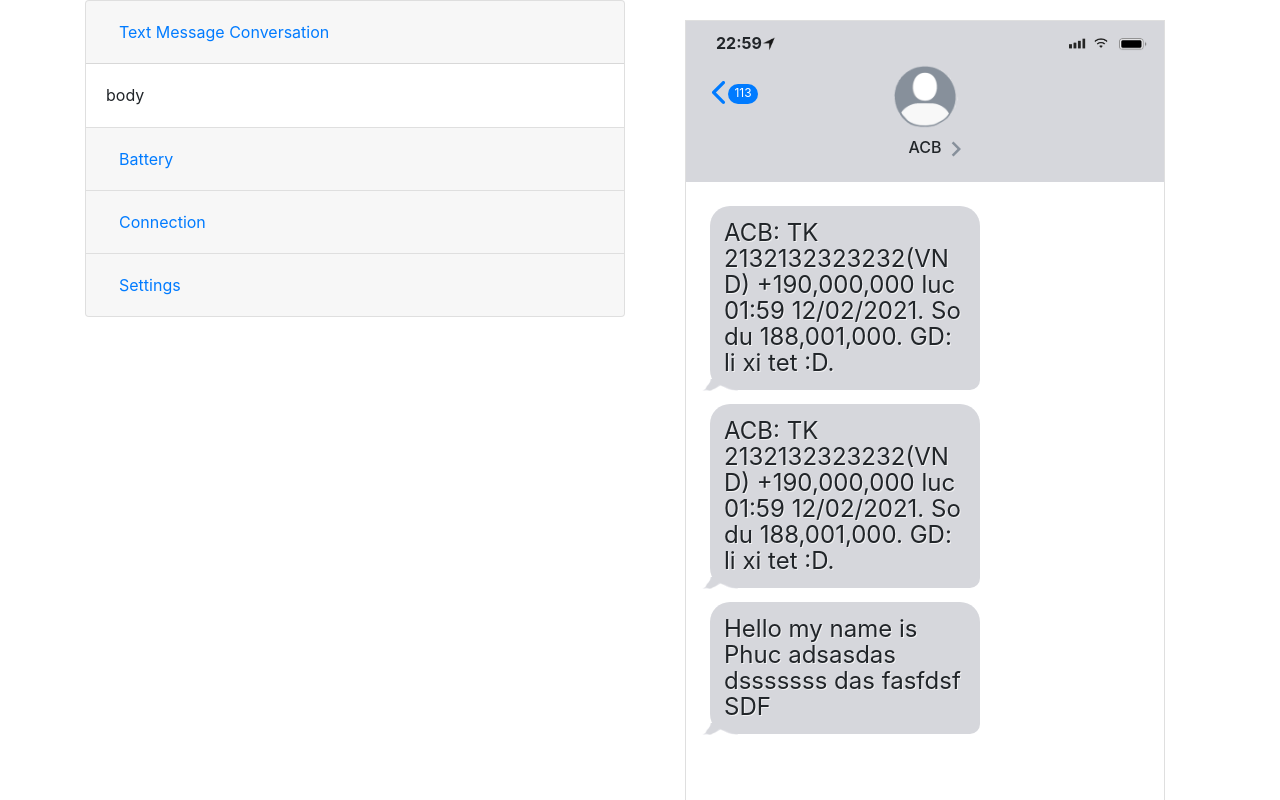
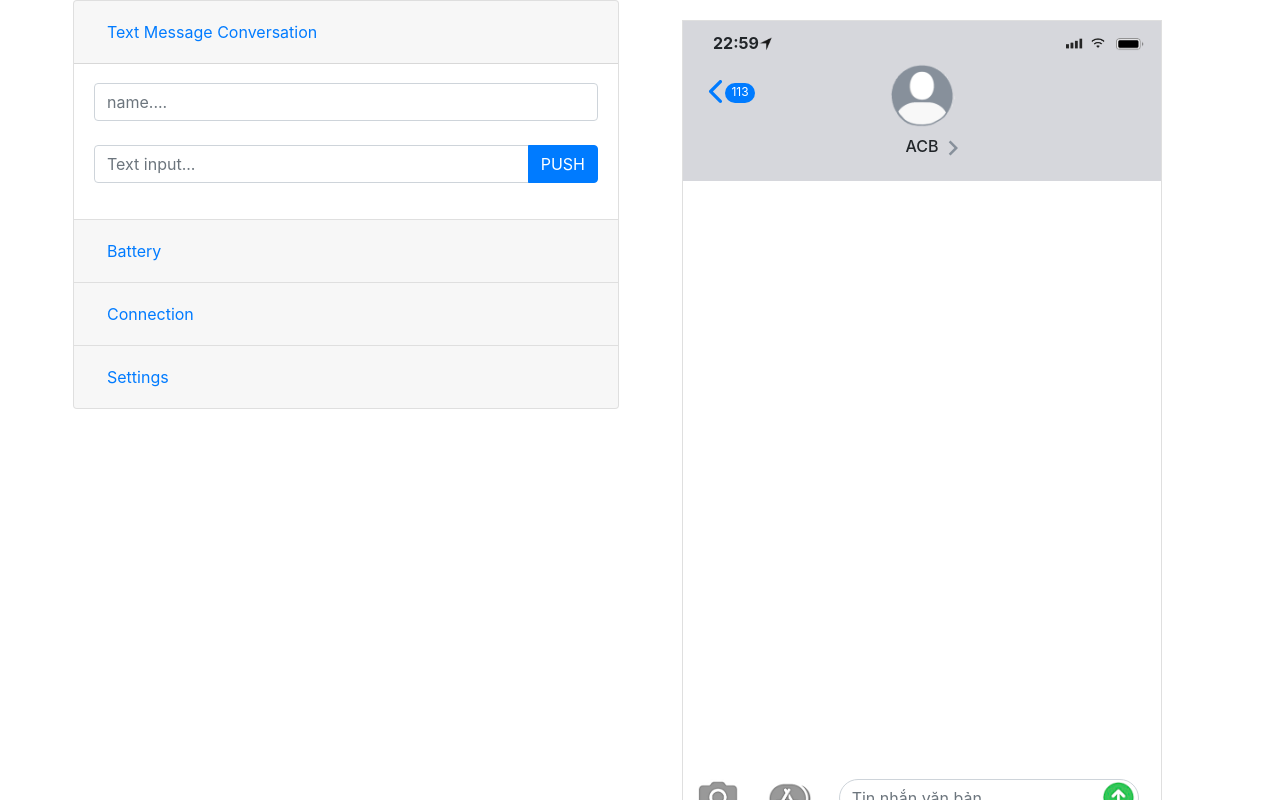
Before and after one commit to minhphuc010194/FakeSMS-Iphone-ReactJS, a React (Create React App) app: page / in a window 1280 px wide. Shown: the top 800 px of the page. Built offline with nearby package versions, Linux system fonts and the light colour scheme.

Commit message:
css and input my text

```diff
--- a/src/App.js
+++ b/src/App.js
@@ -1,14 +1,54 @@
+import React,{useState} from "react";
 import './App.css';
 import 'bootstrap/dist/css/bootstrap.min.css';
 import { Container, Row, Col } from "react-bootstrap";
 import Input_sms from './components/input';
 import Share_screen from './components/share_screen';
+
+
+
 function App() {
+    const [name, setName] = useState("ACB")
+    const [text, setText] = useState([])
+
+
+
+    function get_input(tag, value){
+        switch(tag){
+            case "name": setName(value) ;break;
+            case "text":
+                // let temp = [...text];
+                let obj = {str: value, loc: "left"};
+                // temp.push(obj)
+                setText((prev)=>[...prev, obj])
+            break;
+            case "mytext":
+                let obj_mytext = {str: value, loc: "right"}
+                setText((prev)=>[...prev, obj_mytext])
+            break;
+
+        }
+    }
+    function del_text(id) {
+        let temp = [...text]
+        temp.splice(id, 1)
+        setText(()=>[...temp])
+    }
+
   return (
-    <Container>
+    <Container className="container-root" style={{paddingLeft: 3}}>
       <Row>
-          <Col><Input_sms /></Col>
-          <Col><Share_screen /></Col>
+          <Col>
+            <Input_sms get_input={get_input} />
+        </Col>
+        <Col>
+            <Share_screen
+                name={name}
+                text={text}
+                del_text={del_text}
+                get_input={get_input}
+            />
+        </Col>
       </Row>
     </Container>
   );
--- a/src/components/input/index.jsx
+++ b/src/components/input/index.jsx
@@ -1,12 +1,24 @@
-import React from 'react';
-import {Accordion, Card, Button} from 'react-bootstrap';
+import React,{useRef} from 'react';
+import {Accordion, Card, Button, Form, InputGroup, Row, Col} from 'react-bootstrap';
 import PropTypes from 'prop-types';
 
 Input_sms.propTypes = {
-
+    get_input: PropTypes.func,
 };
 
 function Input_sms(props) {
+    const {get_input} = props
+    const ref_text = useRef("")
+
+
+    const change_text = () =>{
+        if((ref_text.current).trim()){
+            get_input("text",ref_text.current)
+            document.getElementById('input-text').value=""
+            ref_text.current = ""
+        }
+    }
+
     return (
         <>
             <Accordion defaultActiveKey="0">
@@ -17,7 +29,33 @@
                         </Accordion.Toggle>
                     </Card.Header>
                     <Accordion.Collapse eventKey="0">
-                        <Card.Body>body </Card.Body>
+                        <Card.Body>
+                            <Row>
+                                <Col>
+                                    <Form.Control onChange={(e)=>get_input("name",e.target.value)} type="text" placeholder="name...." />
+                                </Col>
+                            </Row>
+                            <br/>
+                            <Row>
+                                <Col>
+                                    <InputGroup className="mb-3">
+                                        <Form.Control
+                                            id="input-text"
+                                            placeholder="Text input..."
+                                            aria-label="Recipient's username"
+                                            aria-describedby="basic-addon2"
+                                            onChange={(e)=>ref_text.current = e.target.value}
+                                            onKeyDown={(e)=>{if(e.key==="Enter"){change_text()}}}
+                                        />
+                                        <InputGroup.Append>
+                                            <Button onClick={change_text}>PUSH</Button>
+                                        </InputGroup.Append>
+                                    </InputGroup>
+                                </Col>
+
+                            </Row>
+                            {/* <p><Form.Control onChange={(e)=>get_input("text",e.target.value)} type="text" placeholder="text...." /></p> */}
+                        </Card.Body>
                     </Accordion.Collapse>
                 </Card>
                 <Card>
@@ -27,7 +65,7 @@
                         </Accordion.Toggle>
                     </Card.Header>
                     <Accordion.Collapse eventKey="1">
-                        <Card.Body>body 1</Card.Body>
+                        <Card.Body>Rảnh rỗi viết tiếp....</Card.Body>
                     </Accordion.Collapse>
                 </Card>
                 <Card>
@@ -37,7 +75,7 @@
                         </Accordion.Toggle>
                     </Card.Header>
                     <Accordion.Collapse eventKey="2">
-                        <Card.Body>body 2</Card.Body>
+                        <Card.Body>Rảnh rỗi viết tiếp....</Card.Body>
                     </Accordion.Collapse>
                 </Card>
                 <Card>
@@ -47,7 +85,7 @@
                         </Accordion.Toggle>
                     </Card.Header>
                     <Accordion.Collapse eventKey="3">
-                        <Card.Body>body 3</Card.Body>
+                        <Card.Body>Rảnh rỗi viết tiếp....</Card.Body>
                     </Accordion.Collapse>
                 </Card>
 
--- a/src/components/share_screen/index.css
+++ b/src/components/share_screen/index.css
@@ -1,4 +1,31 @@
-.corner{
+.screen{
+    width: 480px;
+    margin-top: 20px;
+    border: 1px solid #dfdfdf;
+}
+.header-phone-row-01{
+    background:#d6d7dc;
+    padding-top: 10px;
+    padding-bottom: 20px;
+}
+.header-phone-col-01{
+    text-align: left;
+    padding-left: 30px;
+}
+.header-phone-col-02{
+    text-align: right;
+}
+
+.header-phone-row-02{
+    background: #d6d7dc;
+    margin-top: -1px;
+}
+.body-phone-text-row{
+    top: 0px;
+    /* display: block; */
+    cursor: pointer;
+}
+.corner-left{
     background: url('../../icons/bubble_corner_grey.png') no-repeat;
     width: 36px;
     height: 12px;
@@ -6,18 +33,63 @@
     bottom: -1px;
     left: -8px;
 }
-.bubble-grey{
+.bubble-grey-left{
     background: #d6d7dc;
     margin-left: 24px;
     margin-bottom: 14px;
     text-shadow: 1px 1px 0 #f3f3f4;
     padding: 14px;
-
-    border-radius: 13px;
+    /* width: 20%; */
+    border-radius: 19px 20px 19px 20px;
 
     display: inline-block;
     /* padding: 12px 18px; */
-    max-width: 270px;
+    max-width: 345px;
+    min-height: 26px;
+    min-width: 44px;
+    font-size: 24px;
+    line-height: 26px;
+    position: relative;
+    overflow-wrap: break-word;
+    border-radius: 20px 20px 20px 20px;
+    -moz-border-radius: 20px 20px 10px 20px;
+    -webkit-border-radius: 20px 20px 10px 20
+}
+.footer-input-mytext-col{
+    position: absolute;
+    width: 300px;
+    left: -163px;
+    border-radius: 20px;
+}
+.body-phone{
+    min-height: 500px !important;
+    height: 550px !important;
+    max-height: 600px !important;
+    overflow-y: hidden;
+}
+
+
+.corner-right{
+    background: url('../../icons/bubble_corner_green.png') no-repeat;
+    width: 36px;
+    height: 12px;
+    position: absolute;
+    bottom: -1px;
+    right: -9px;
+}
+.bubble-grey-right{
+
+    background: #00d148;
+    text-shadow: 1px 1px 0 #00c744;
+    margin-right: 24px;
+
+    margin-bottom: 14px;
+
+    float: right;
+    color: #fff;
+    display: inline-block;
+    padding: 12px 18px;
+    max-width: 345px;
     min-height: 26px;
     min-width: 14px;
     font-size: 24px;
@@ -26,5 +98,5 @@
     overflow-wrap: break-word;
     border-radius: 20px 20px 10px 20px;
     -moz-border-radius: 20px 20px 10px 20px;
-    -webkit-border-radius: 20px 20px 10px 20
+    -webkit-border-radius: 20px 20px 10px 20px;
 }
--- a/src/components/share_screen/index.jsx
+++ b/src/components/share_screen/index.jsx
@@ -1,4 +1,4 @@
-import React from 'react';
+import React,{useRef} from 'react';
 import { Col, Container, Row, Badge, Form } from 'react-bootstrap';
 import location from '../../icons/ios10-location-status-icon.png';
 import cellular_signal from '../../icons/ios11-cellular-signal-icon.png'
@@ -24,24 +24,44 @@
 
 import PropTypes from 'prop-types';
 Share_screen.propTypes = {
-
+    name: PropTypes.string,
+    text: PropTypes.array,
+    del_text: PropTypes.func,
+    get_input: PropTypes.func,
 };
 
 function Share_screen(props) {
+    const {name, text, del_text, get_input} = props
+    const ref_myText = useRef("")
+
+    function handle_del(id){
+        if (window.confirm(`Bạn chắc chắn muốn xóa ?`)) {
+            del_text(id)
+        }
+    }
+    function handle_sentMyText(){
+        if((ref_myText.current).trim()){
+            get_input('mytext',(ref_myText.current).trim())
+            document.getElementById('footer-input-mytext').value=""
+            ref_myText.current=""
+        }
+
+    }
+    // console.log(text)
     return (
-        <Container className='screen' style={{width: 480, marginTop: 20, border: "1px solid #dfdfdf"}}>
-            <Row className="header-phone" style={{background:"#d6d7dc",paddingTop: 10, paddingBottom: 20}}>
-                <Col style={{textAlign:"left", paddingLeft:30}}>
+        <Container className='screen'>
+            <Row className="header-phone-row-01">
+                <Col className="header-phone-col-01">
                     <b>22:59</b>
                     <img style={{width: 16}} src={location} />
                 </Col>
-                <Col style={{textAlign:"right"}}>
+                <Col className="header-phone-col-02">
                     <img style={{width: 25}} src={cellular_signal} />
                     <img style={{width: 25}} src={wifi} />
                     <img style={{width: 30}} src={battery} />
                 </Col>
             </Row>
-            <Row style={{background:"#d6d7dc"}}>
+            <Row className="header-phone-row-02">
                 <Col>
                     <IoIosArrowBack size={35} color="#007bff" />
                     <span >
@@ -52,7 +72,7 @@
                 </Col>
                 <Col style={{textAlign:"center"}}>
                     <img style={{width: 80, position:"relative", top: -18}} src={avatar} />
-                    <h6 style={{position:"relative", top:-17}}>ACB <MdNavigateNext style={{position:"absolute", top:-4}} size={30} color="#87909b" /></h6>
+                    <h6 style={{position:"relative", top:-17}}>{name} <MdNavigateNext style={{position:"absolute", top:-4}} size={30} color="#87909b" /></h6>
                 </Col>
                 <Col></Col>
             </Row>
@@ -60,41 +80,16 @@
 {/* =============messenger========================== */}
             <Row className="body-phone" style={{minHeight: 668, maxHeight: 1201}}>
                 <Col>
-                    <Row style={{top: 0, display: 'block'}}>
-                        <Col className='bubble-grey'>
-                            <span >
-                                ACB: TK 2132132323232(VND) +190,000,000 luc 01:59 12/02/2021. So du 188,001,000. GD: li xi tet :D.
-                            </span>
-                            <div className='corner'></div>
-                        </Col>
-
-                    </Row>
-
-                    <Row style={{top: 0, display: 'block'}}>
-                        <Col className='bubble-grey'>
-                            <span >
-                                ACB: TK 2132132323232(VND) +190,000,000 luc 01:59 12/02/2021. So du 188,001,000. GD: li xi tet :D.
-                            </span>
-                            <div className='corner'></div>
-                        </Col>
-                    </Row>
-                    <Row style={{top: 0, display: 'block'}}>
-                        <Col className='bubble-grey'>
-                            <span >
-                                Hello my name is Phuc adsasdas dsssssss das fasfdsf SDF
-                            </span>
-                            <div className='corner'></div>
-                        </Col>
-                    </Row>
-                    {/* <Row>
-                        <Col>
-                            <span className='bubble-grey'>
-                                Hello my name is Phuc
-                            </span>
-                            <div className='corner'></div>
-                        </Col>
-                    </Row> */}
-
+                    {text.map((item,i)=>{
+                        return <Row className='body-phone-text-row' key={i}>
+                                    <Col style={{textAlign: item.loc}}>
+                                        <span className={'bubble-grey-'+item.loc} onClick={()=>handle_del(i)}>
+                                            {item.str}
+                                            <div className={'corner-'+item.loc}></div>
+                                        </span>
+                                    </Col>
+                                </Row>
+                    })}
                 </Col>
 
             </Row>
@@ -108,8 +103,14 @@
                     <img style={{width: 45, cursor:"pointer"}} src={store} />
                 </Col>
                 <Col>
-                    <Form.Control style={{position:"absolute", width: 300, left: -163, borderRadius: 20}} type="text" placeholder="Tin nhắn văn bản" />
-                    <img style={{width: 33, position:"absolute", left: 100, top: 2, cursor:"pointer"}} src={btn_sentSMS} />
+                    <Form.Control
+                        id='footer-input-mytext'
+                        className='footer-input-mytext-col'
+                        onChange={(e)=> ref_myText.current=e.target.value}
+                        type="text" placeholder="Tin nhắn văn bản" />
+                    <img
+                        onClick={()=> handle_sentMyText()}
+                        style={{width: 33, position:"absolute", left: 100, top: 2, cursor:"pointer"}} src={btn_sentSMS} />
                 </Col>
             </Row>
 
```
Also changed, not shown: src/icons/bubble_corner_blue.png (added), src/icons/bubble_corner_green.png (added).
